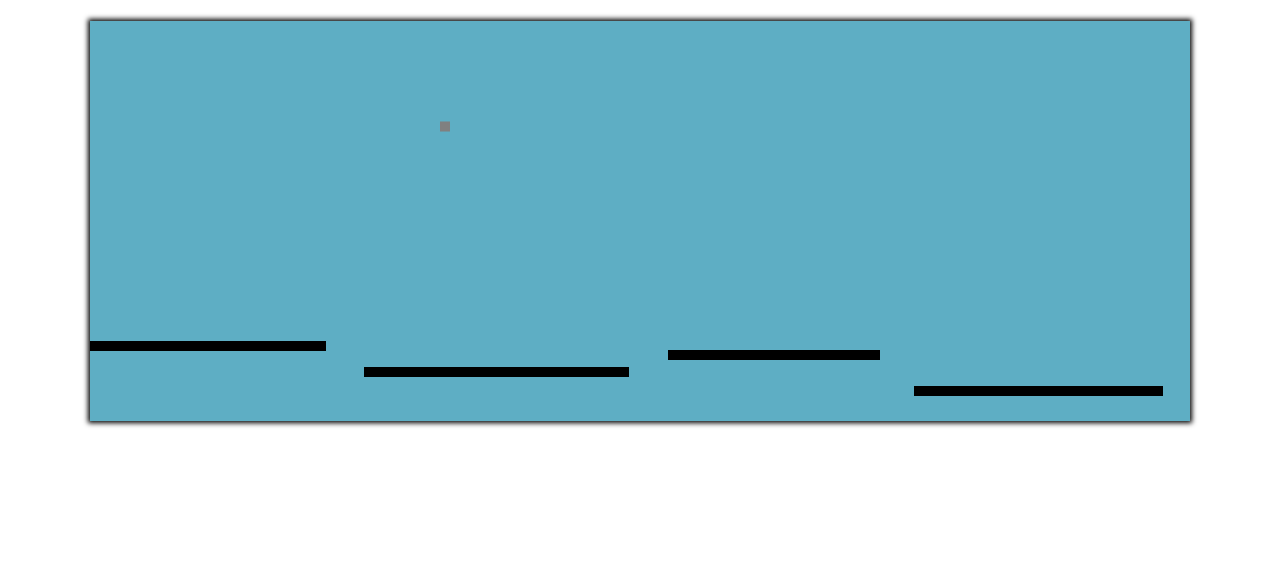
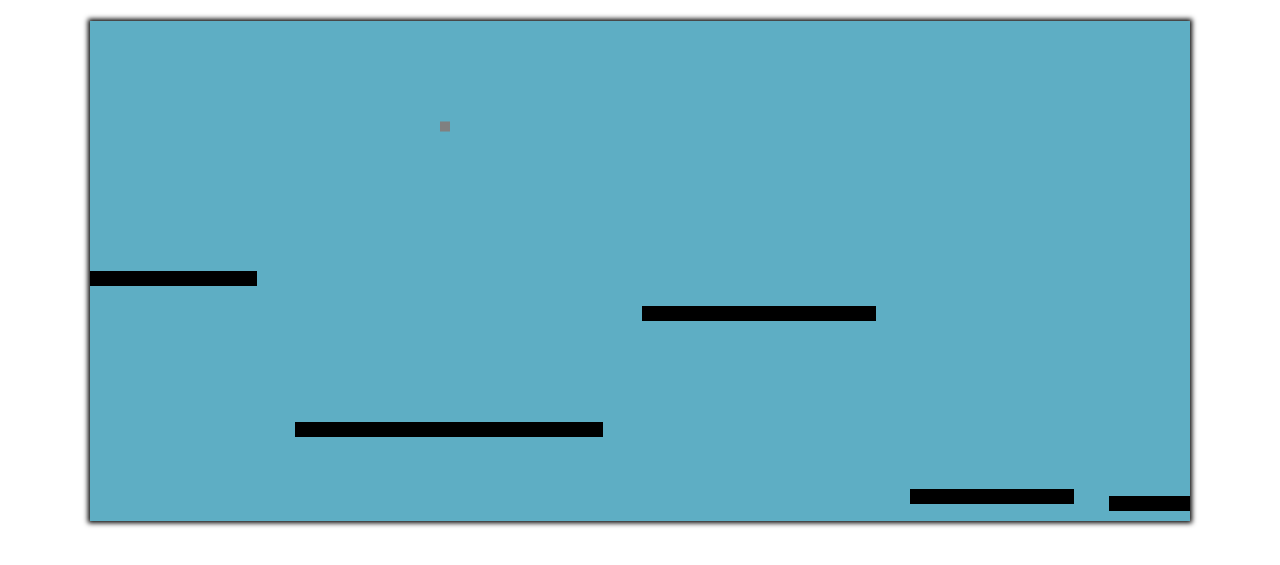
Before and after one commit to willmarino/Astro, a website built with webpack: page index.html in a window 1280 px wide. Shown: the part 65-630 px from the top of the page. Built offline with nearby package versions, Linux system fonts and the light colour scheme.

Commit message:
computer tweaks

```diff
--- a/index.html
+++ b/index.html
@@ -16,7 +16,7 @@
 
   <div id='game-and-title'>
     <p id='title'>Astro</p>
-    <canvas id="main-canvas" height='400' width='1100'></canvas>
+    <canvas id="main-canvas" height='500' width='1100'></canvas>
   </div>
 
 
--- a/src/environment.js
+++ b/src/environment.js
@@ -18,7 +18,7 @@ export default class Environment{
 
   generatePlatforms(){
     this.platforms.push(
-      new Platform(-360, 300, 300, 10)
+      new Platform(-360, 400, 300, 15)
     );
     while(
       this.platforms[this.platforms.length - 1].xStart +
@@ -29,26 +29,41 @@ export default class Environment{
             prevPlat.xStart + prevPlat.width + this.generatePlatformGap(),
             this.generatePlatformYStart(),
             this.generatePlatformWidth(),
-            10
+            15
           ));
       }
   }
 
   generatePlatformYStart(){
     if(this.platforms.length === 0){
-      return 300;
+      return 250;
     }else{
       let prevPlatHeight = this.platforms[this.platforms.length - 1].yStart;
-      let randomPosOffset = Math.round(Math.random() * 50);
-      let randomNegOffset = Math.round(Math.random() * (50 * (-1)));
-      return prevPlatHeight + randomPosOffset + randomNegOffset;
+      let randomOffset = Math.round(Math.random() * 200);
+      let randHeight;
+      if(Math.random() < .5){
+        randHeight = prevPlatHeight + randomOffset;
+      }else{
+        randHeight = prevPlatHeight - randomOffset;
+      }
+      if(randHeight < 250){
+        randHeight = 250;
+      }else if(randHeight > 475){
+        randHeight = 475;
+      }
+      return randHeight;
     }
   }
 
   generatePlatformWidth(){
-    let randomPosOffset = Math.round(Math.random() * 200);
-    let randomNegOffset = Math.round(Math.random() * (200 * (-1)));
-    return 300 + randomNegOffset + randomPosOffset;
+    let randomOffset = Math.round(Math.random() * 200);
+    // let randomNegOffset = Math.round(Math.random() * (200 * (-1)));
+    let randNum = Math.random();
+    if(randNum < .5){
+      return 300 + randomOffset;
+    }else{
+      return 300 - randomOffset;
+    }
   }
 
   generatePlatformGap(){
@@ -90,7 +105,7 @@ export default class Environment{
           prevPlat.xStart + prevPlat.width + this.generatePlatformGap(),
           this.generatePlatformYStart(),
           this.generatePlatformWidth(),
-          10
+          15
         ));
     }else if(this.platforms[this.platforms.length - 1].xStart > 1300){
       this.platforms.pop();
@@ -101,7 +116,7 @@ export default class Environment{
           nextPlat.xStart - this.generatePlatformGap() - newPlatWidth,
           this.generatePlatformYStart(),
           newPlatWidth,
-          10
+          15
         ));
     }
   }
--- a/src/game.js
+++ b/src/game.js
@@ -20,12 +20,10 @@ export default class Game{
     this.humanProjectiles = [];
     this.computerProjectiles = [];
 
-    debugger;
-
   }
 
   filterComputers(){
-    this.computers = this.computers.filter(c => c.yPos < 415);
+    this.computers = this.computers.filter(c => c.yPos < 515);
   }
 
   run(){
@@ -59,11 +57,11 @@ export default class Game{
         new Computer(this.environment, this.context, this.human, newCompStartX)
       )
       this.computersBeingAdded -= 1;
-    }, 5000);
+    }, 10000);
   }
 
   animate(){
-    debugger;
+
     this.filterComputers();
     this.background.animate(this.context);
     this.environment.animate(this.context);
@@ -73,7 +71,6 @@ export default class Game{
     });
     this.setNumComputers();
     if(this.numComputers < 5){
-      debugger;
       this.spawnComputer();
     }
     // this.computer.()
--- a/src/platform.js
+++ b/src/platform.js
@@ -2,10 +2,6 @@
 
 export default class Platform{
   constructor(xStart, yStart, width, height){
-    // this.dimensions = dimensions;
-
-    // this.height = 20;
-    // this.width = 300;
     this.xStart = xStart;
     this.yStart = yStart;
     this.width = width;
```
Also changed, not shown: src/human.js (+19 -0 lines).
